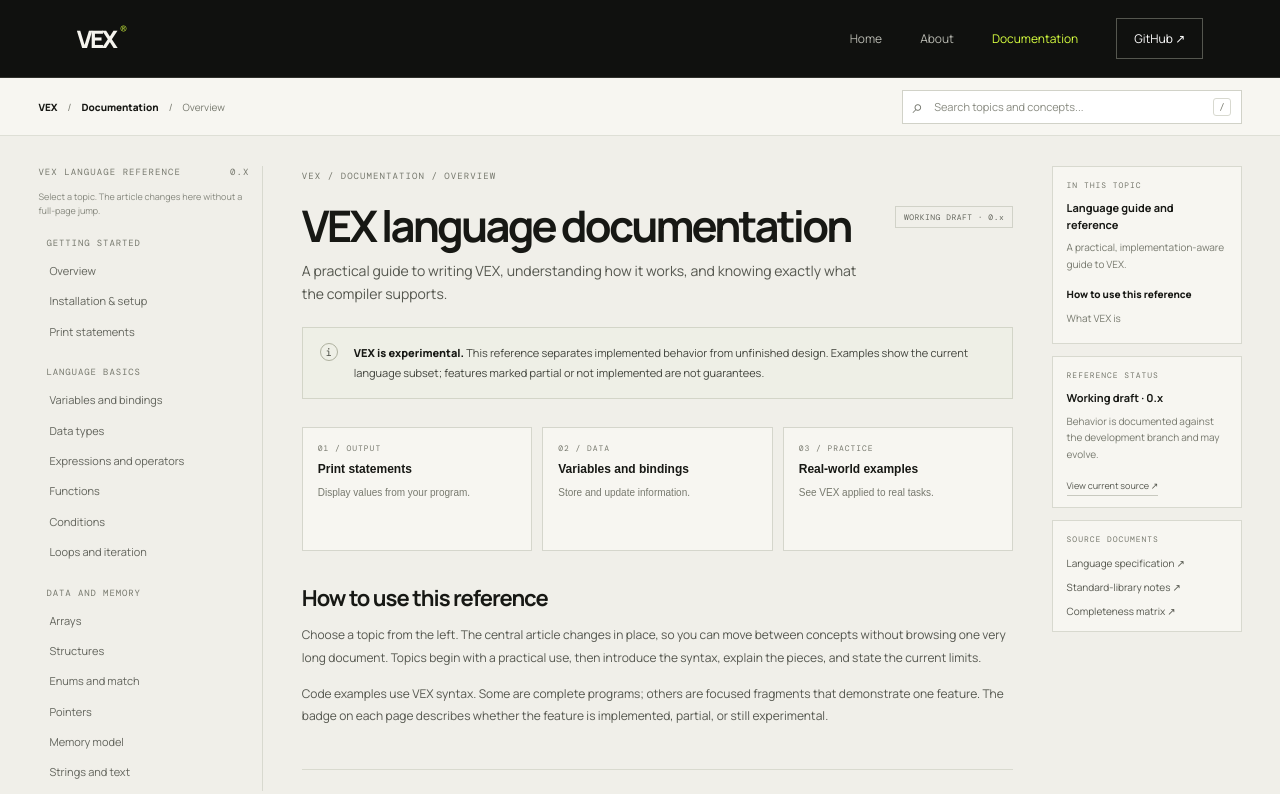
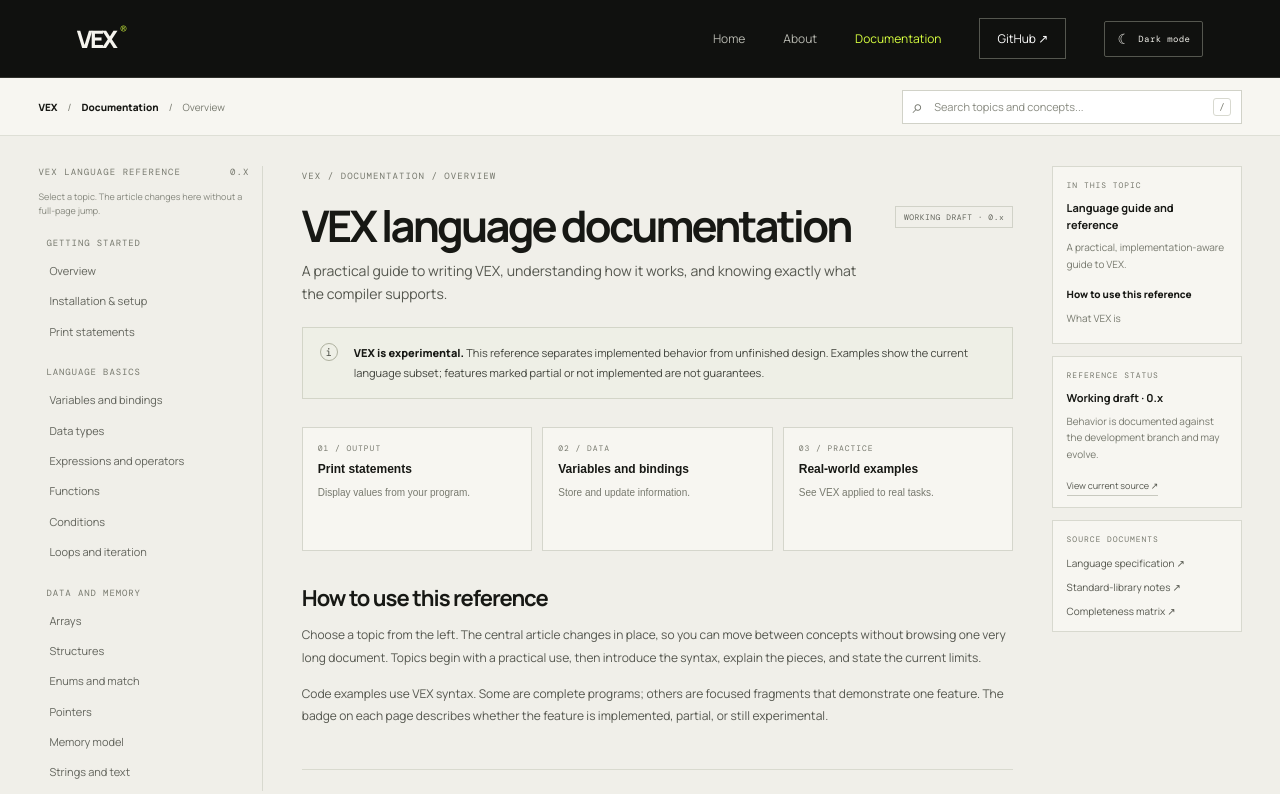
Before and after one commit to Atiqxyz/vexweb, a plain HTML site: page docs.html in a window 1280 px wide. Shown: the top 794 px of the page. Drawn offline with nearby package versions, Linux system fonts and the light colour scheme.

Commit message:
UI: Add site-wide theme toggle

```diff
--- a/docs.html
+++ b/docs.html
@@ -12,7 +12,7 @@
 <header class="site-header">
 <a class="brand" href="index.html" aria-label="VEX home">VEX<span>®</span></a>
 <button class="menu-toggle" aria-expanded="false" aria-controls="primary-nav" aria-label="Open navigation"><i></i><i></i></button>
-<nav id="primary-nav" class="primary-nav"><a href="index.html">Home</a><a href="about.html">About</a><a class="active" href="docs.html">Documentation</a><a class="nav-cta" href="https://github.com/Atiqxyz/vex" target="_blank" rel="noopener">GitHub ↗</a></nav>
+<nav id="primary-nav" class="primary-nav"><a href="index.html">Home</a><a href="about.html">About</a><a class="active" href="docs.html">Documentation</a><a class="nav-cta" href="https://github.com/Atiqxyz/vex" target="_blank" rel="noopener">GitHub ↗</a><button class="theme-toggle" type="button" aria-label="Switch to dark mode" aria-pressed="false"><span class="theme-icon" aria-hidden="true">☾</span><span>Dark mode</span></button></nav>
 </header>
 <div class="docs-topbar">
 <div class="docs-breadcrumb"><a href="index.html">VEX</a><span>/</span><strong>Documentation</strong><span>/</span><span id="current-crumb">Overview</span></div>
```
